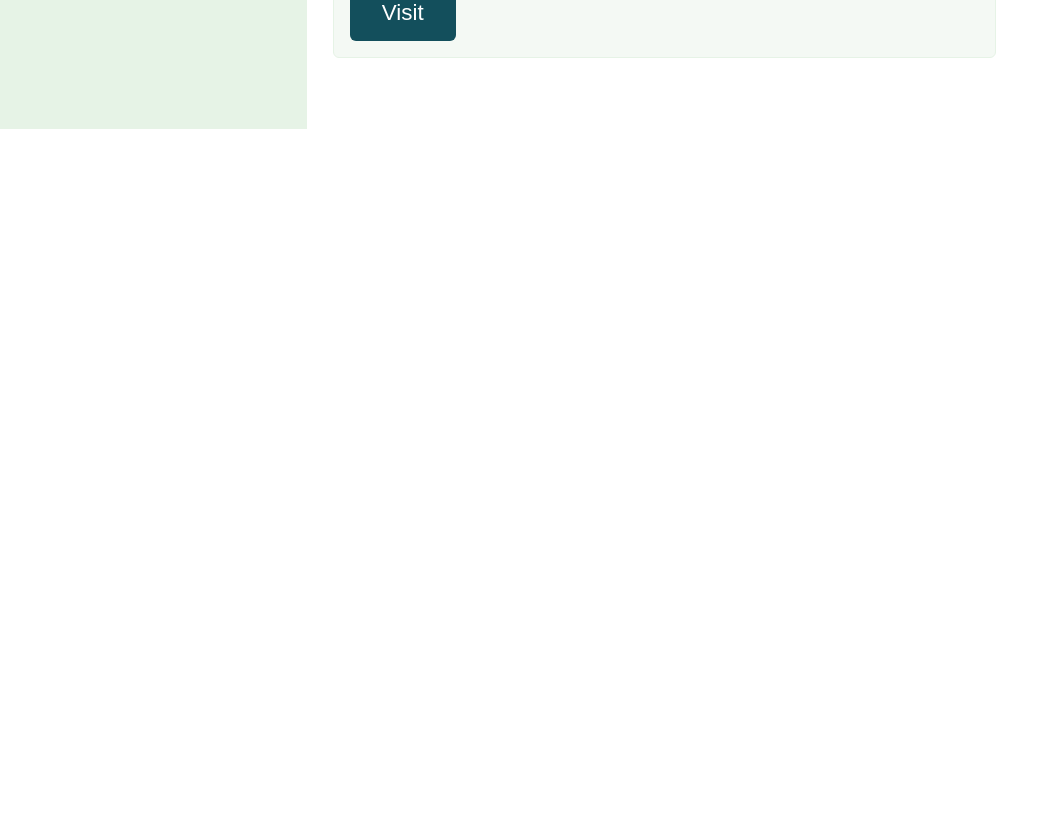
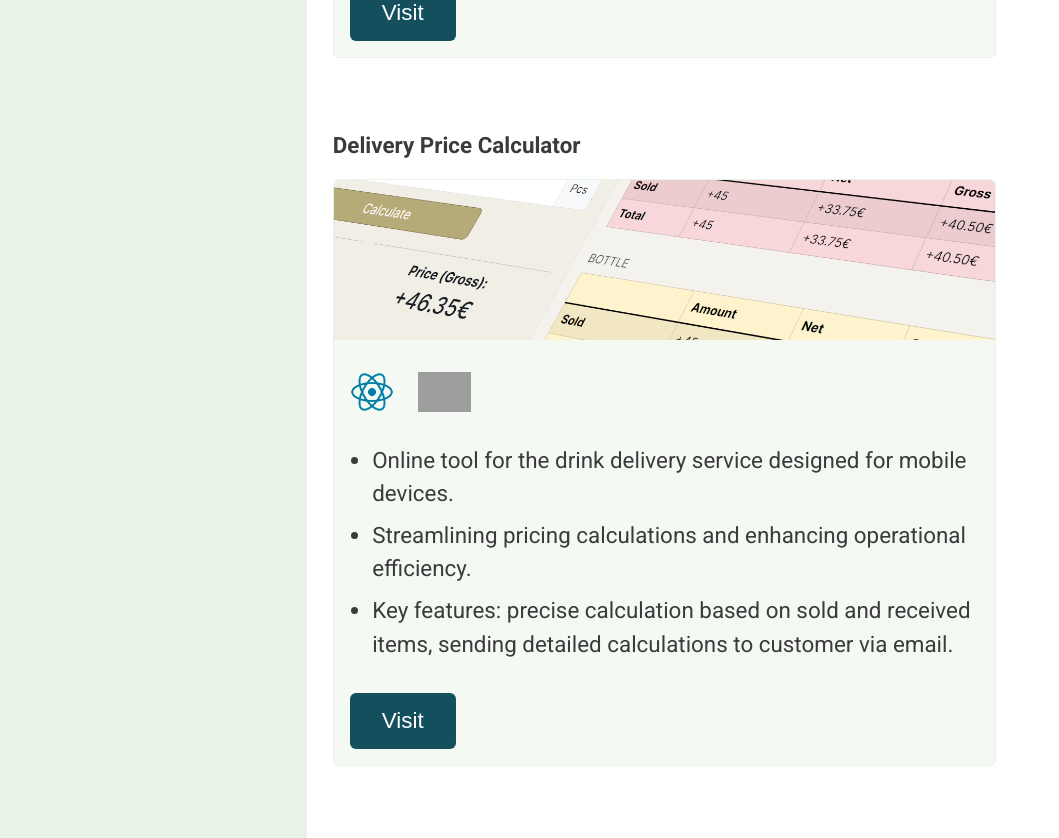
Before and after one commit to stefanbalaz/pwp, a React (Vite) app: page /portfolio in a window 1280 px wide. Shown: the part 860-1698 px from the top of the page, without its empty margins (0-1059 px from the left). Before the commit the page ends 989 px from the top, so only its background shows below. Built offline with nearby package versions, Linux system fonts and the light colour scheme; grey boxes are pictures that could not be loaded.

Commit message:
sencond portfolio project

```diff
--- a/src/App.css
+++ b/src/App.css
@@ -483,7 +483,7 @@ li {
 
 @media (max-width: 420px) {
   .product-image {
-    height: 12vh;
+    height: 15vh;
     margin-bottom: 1vh;
   }
 }
--- a/src/components/Portfolio.jsx
+++ b/src/components/Portfolio.jsx
@@ -4,6 +4,8 @@ function Portfolio() {
   return (
     <div>
       <h3>PORTFOLIO</h3>
+
+      {/* AMATE ADMIN DASHBOARD */}
 
       <div className="content_block">
         {/* HEADLINE */}
@@ -88,6 +90,87 @@ function Portfolio() {
           </div>
         </div>
       </div>
+
+      {/* DELIVERY PRICE CALCULATOR */}
+
+      <div className="content_block">
+        {/* HEADLINE */}
+        <div className="card_headline">Delivery Price Calculator</div>
+
+        <div className="portfolio_card">
+          <div className="card_image">
+            {/* IMAGE */}
+            <div className="product-image">
+              <a href="#">
+                <img
+                  src="Delivery_Price_Calculator.png"
+                  alt="Delivery price calculator"
+                />
+              </a>
+              <div className="hover-img">
+                <a href="#">
+                  <img
+                    src="Delivery_Price_Calculator.png"
+                    alt="Delivery price calculator"
+                  />
+                </a>
+              </div>
+            </div>
+          </div>
+          <div className="card_content">
+            {/* ICONS */}
+            <div className="card_icons">
+              <div className="icon_element">
+                <div className="tooltip">React</div>
+                <img
+                  src="../../React_Logo.png"
+                  className="tech_icon"
+                  alt="React Logo"
+                />
+                <div className="tech_name">React</div>
+              </div>
+              <div className="icon_element">
+                <div className="tooltip">Bootstrap</div>
+                <img
+                  src="../../Bootstrap_Logo.png"
+                  className="tech_icon"
+                  alt="Bootstrap Logo"
+                />
+                <div className="tech_name">Bootstrap</div>
+              </div>
+            </div>
+            {/* DESCRIPTION */}
+            <div className="card_description">
+              <ul className="card_description_list">
+                <li>
+                  Online tool for the drink delivery service designed for mobile
+                  devices.
+                </li>
+                <li>
+                  Streamlining pricing calculations and enhancing operational
+                  efficiency.
+                </li>
+                <li>
+                  Key features: precise calculation based on sold and received
+                  items, sending detailed calculations to customer via email.
+                </li>
+              </ul>
+            </div>
+            {/* BUTTON */}
+            <button
+              className="btn custom-button"
+              onClick={() =>
+                window.open(
+                  "https://courageous-pavlova-6c49c4.netlify.app/",
+                  "_blank"
+                )
+              }
+            >
+              Visit
+            </button>
+          </div>
+        </div>
+      </div>
     </div>
   );
 }
```
Also changed, not shown: public/Delivery_Price_Calculator.png (added).
